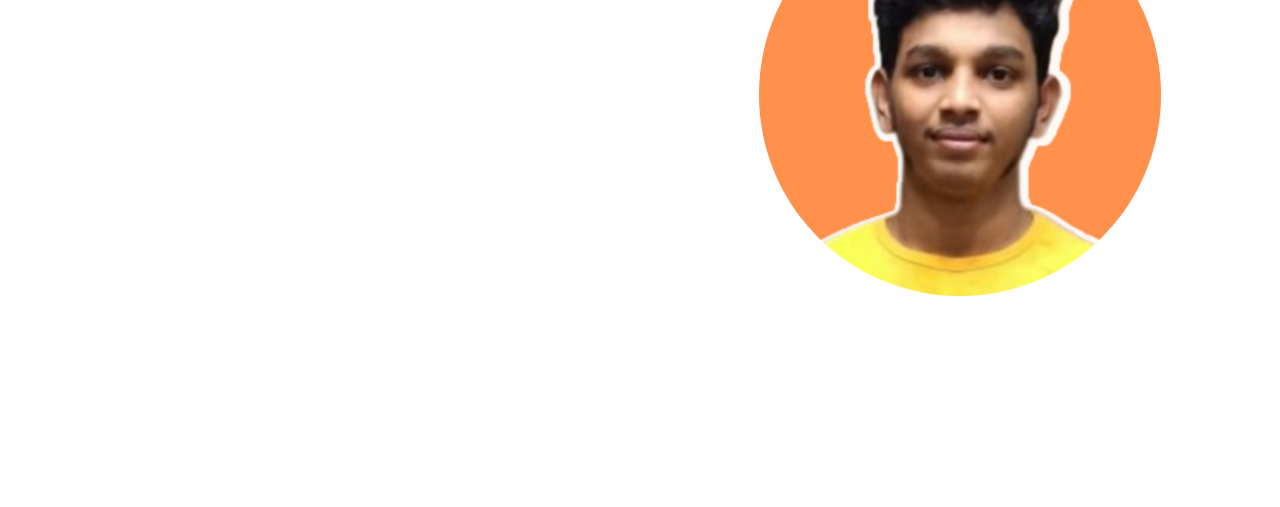
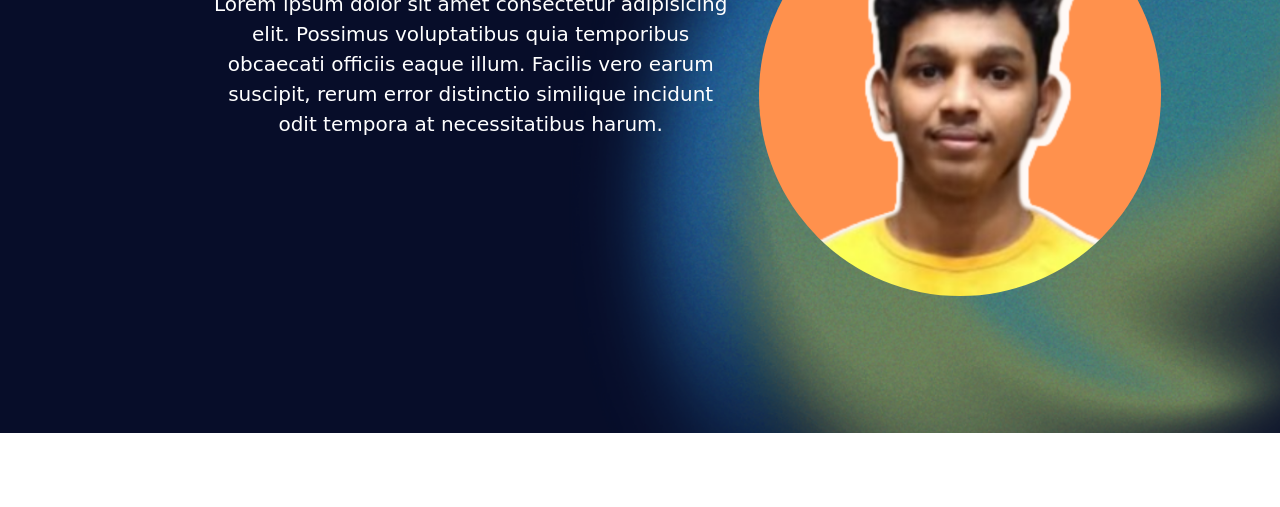
Before and after one commit to Bhanuteja01/Bhanuteja01.github.io, a plain HTML site: page index.html in a window 1280 px wide. Shown: the part 293-800 px from the top of the page. Drawn offline with nearby package versions, Linux system fonts and the light colour scheme; a web font is replaced by a local one.

Commit message:
Update style.css

```diff
--- a/style.css
+++ b/style.css
@@ -1,6 +1,6 @@
 @import url('https://fonts.googleapis.com/css2?family=DM+Sans:opsz@9..40&family=Encode+Sans&family=Fira+Code&family=Fuggles&family=Gabarito&family=Montserrat:ital,wght@1,600&family=Mooli&family=Pixelify+Sans:wght@500&family=Poppins:wght@300&family=Titillium+Web&family=Ubuntu:ital,wght@1,500&display=swap');
 
-.body {
+.body-page {
     background-image: url('images/Landing\ Page.png');
     background-size: cover;
     background-repeat: no-repeat;
```
